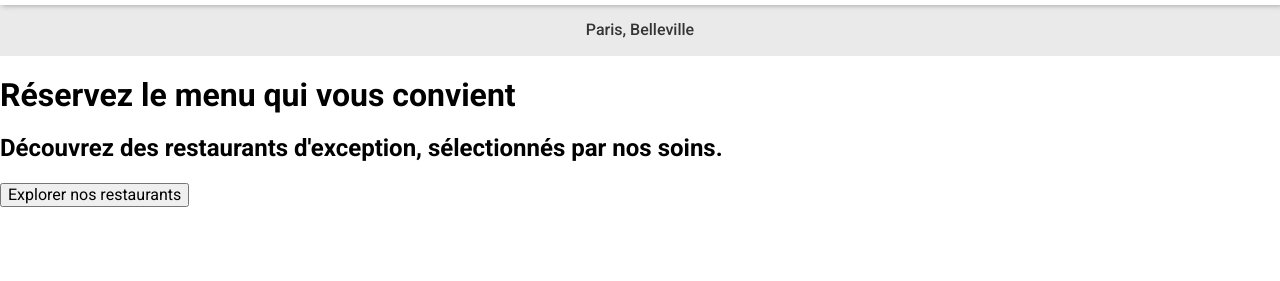
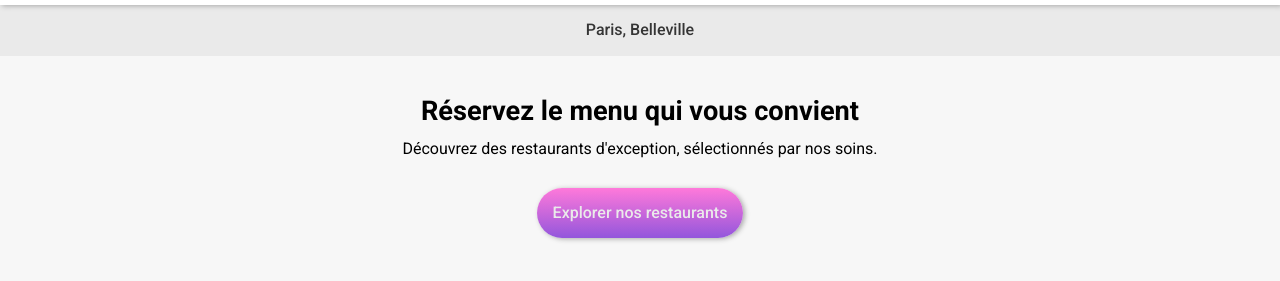
Before and after one commit to Lpiedagnel/Ohmyfood-Animate-a-web-page-with-CSS-animations, a website: page index.html in a window 1280 px wide. Shown: the part 65-346 px from the top of the page. Drawn offline with Linux system fonts and the light colour scheme; a web font is replaced by a local one.

Commit message:
Add link to html button + add btn component et add css cta layout

```diff
--- a/index.html
+++ b/index.html
@@ -23,7 +23,9 @@
     <section class="cta">
         <h1 class="cta__title">Réservez le menu qui vous convient</h1>
         <h2 class="cta__concept">Découvrez des restaurants d'exception, sélectionnés par nos soins.</h2>
-        <button class="btn cta__btn">Explorer nos restaurants</button>
+        <a href="#" class="cta__link">
+            <button class="btn cta__btn">Explorer nos restaurants</button>
+        </a>
     </section>
 
     <!-- Font Awesome-->
--- a/sass/components/_buttons.scss
+++ b/sass/components/_buttons.scss
@@ -0,0 +1,15 @@
+.btn {
+    background: linear-gradient(clr(secondary), clr(primary));
+    color: clr(light);
+    font-weight: 500;
+    border: none;
+    border-radius: 2rem;
+    max-width: 400px;
+    padding: 1em;
+    box-shadow: 2px 1px 5px clr(light, dark);
+
+    &:hover {
+        cursor: pointer;
+        background: linear-gradient(clr(secondary, light), clr(primary, light));
+    }
+}
--- /dev/null
+++ b/sass/layout/_cta.scss
@@ -0,0 +1,22 @@
+.cta {
+    display: flex;
+    flex-direction: column;
+    align-items: center;
+    text-align: center;
+    background-color: clr(light, light);
+    padding: 2.5em 3em 2.5em;
+}
+
+.cta__title {
+    font-size: 1.7rem;
+    margin: 0;
+}
+
+.cta__concept {
+    font-size: 1rem;
+    font-weight: 400;
+}
+
+.cta__btn {
+    margin: 1em;
+}
--- a/sass/main.scss
+++ b/sass/main.scss
@@ -18,6 +18,7 @@
 // 4. Layout-related sections
 @import
     'layout/header',
+    'layout/cta',
     'layout/footer',
     'layout/flexbox';
 
```
Also changed, not shown: css/style.css, 1 other file.
